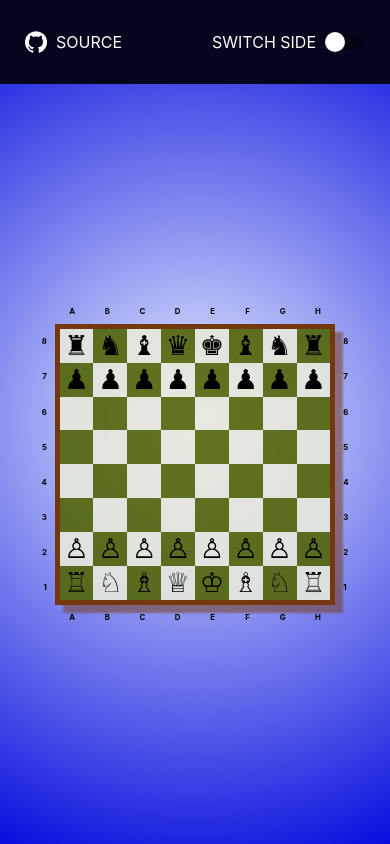
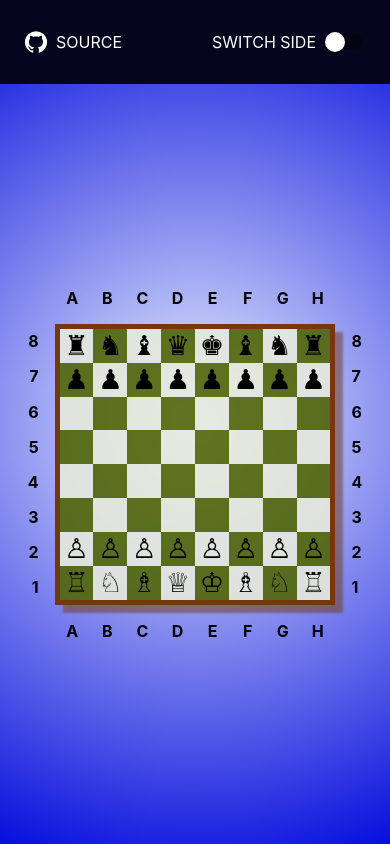
Before and after one commit to seanluong/chess-board, a React (Create React App) app: page / in a window 390 px wide. Built offline with nearby package versions, Linux system fonts and the light colour scheme.

Commit message:
Make the names and chess pieces responsive

```diff
--- a/src/RowColNames.scss
+++ b/src/RowColNames.scss
@@ -1,15 +1,16 @@
 @import 'variables';
 
+
+.row-names,
 .col-names {
     display: flex;
     justify-content: space-between;
+}
 
+.col-names {
     div.col-name {
-        display: flex;
         justify-content: center;
-        flex: 1 1 100%;
         text-transform: uppercase;
-        font-size: $name-size;
 
         &.top {
             align-items: flex-end;
@@ -24,15 +25,10 @@
 }
 
 .row-names {
-    display: flex;
     flex-direction: column-reverse;
-    justify-content: space-between;
 
     div.row-name {
-        display: flex;
         align-items: center;
-        flex: 1 1 100%;
-        font-size: $name-size;
 
         &.left {
             justify-content: flex-end;
@@ -45,3 +41,14 @@
         }
     }
 }
+
+div.row-name,
+div.col-name {
+    display: flex;
+    flex: 1 1 100%;
+    font-size: 1em;
+
+    @media screen and (min-width: 500px) {
+        font-size: 1.5em;
+    }
+}
--- a/src/variables.scss
+++ b/src/variables.scss
@@ -1,5 +1,3 @@
 $board-size: min(80vw, 80vh);
 $cell-size: min(9vw, 9vh);
-$name-size: min(2vw, 2vh);
-
 $piece-font-size: min(7vw, 7vh);
```
